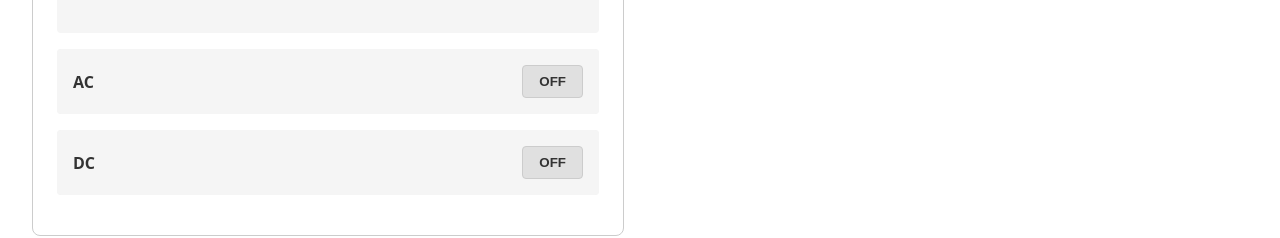
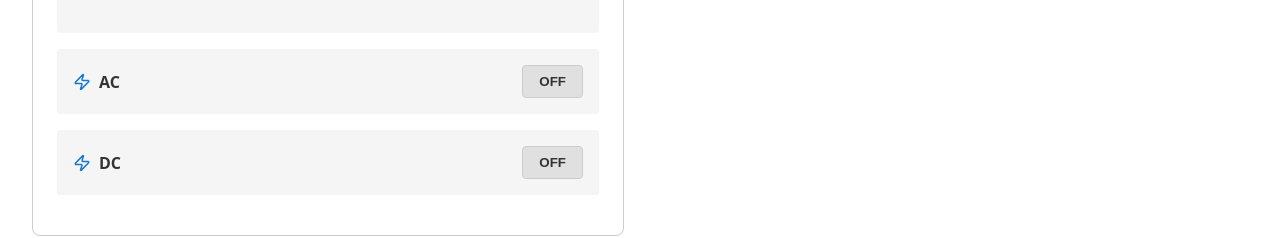
Before and after one commit to VermiNew/energy-monitoring-system, a React (Vite) app: page / in a window 1280 px wide. Shown: the part 679-917 px from the top of the page. Built offline with nearby package versions, Linux system fonts and the light colour scheme.

Commit message:
feat: add lucide-react icons to output toggles

```diff
--- a/package.json
+++ b/package.json
@@ -10,6 +10,7 @@
     "preview": "vite preview"
   },
   "dependencies": {
+    "lucide-react": "^0.562.0",
     "react": "^19.2.0",
     "react-dom": "^19.2.0"
   },
--- a/src/App.css
+++ b/src/App.css
@@ -218,6 +218,21 @@
   color: #333;
 }
 
+.toggle-label-with-icon {
+  display: flex;
+  align-items: center;
+  gap: 0.5rem;
+  font-size: 1rem;
+  font-weight: bold;
+  color: #333;
+}
+
+.toggle-label-with-icon svg {
+  width: 18px;
+  height: 18px;
+  color: #1976d2;
+}
+
 .toggle-button {
   padding: 0.5rem 1rem;
   background: #e0e0e0;
--- a/src/components/OutputSection.tsx
+++ b/src/components/OutputSection.tsx
@@ -1,4 +1,5 @@
 import { useState } from 'react'
+import { Zap } from 'lucide-react'
 
 export function OutputSection() {
   const [outputPower] = useState(0)
@@ -14,7 +15,10 @@ export function OutputSection() {
 
       <div className="toggle-container">
         <div className="toggle-item">
-          <div className="toggle-label">AC</div>
+          <div className="toggle-label-with-icon">
+            <Zap size={18} />
+            <span>AC</span>
+          </div>
           <button
             className={`toggle-button ${acEnabled ? 'enabled' : ''}`}
             onClick={() => setAcEnabled(!acEnabled)}
@@ -26,7 +30,10 @@ export function OutputSection() {
 
       <div className="toggle-container">
         <div className="toggle-item">
-          <div className="toggle-label">DC</div>
+          <div className="toggle-label-with-icon">
+            <Zap size={18} />
+            <span>DC</span>
+          </div>
           <button
             className={`toggle-button ${dcEnabled ? 'enabled' : ''}`}
             onClick={() => setDcEnabled(!dcEnabled)}
```
Also changed, not shown: 1 other file (tests, documents, lock files or other folders).
